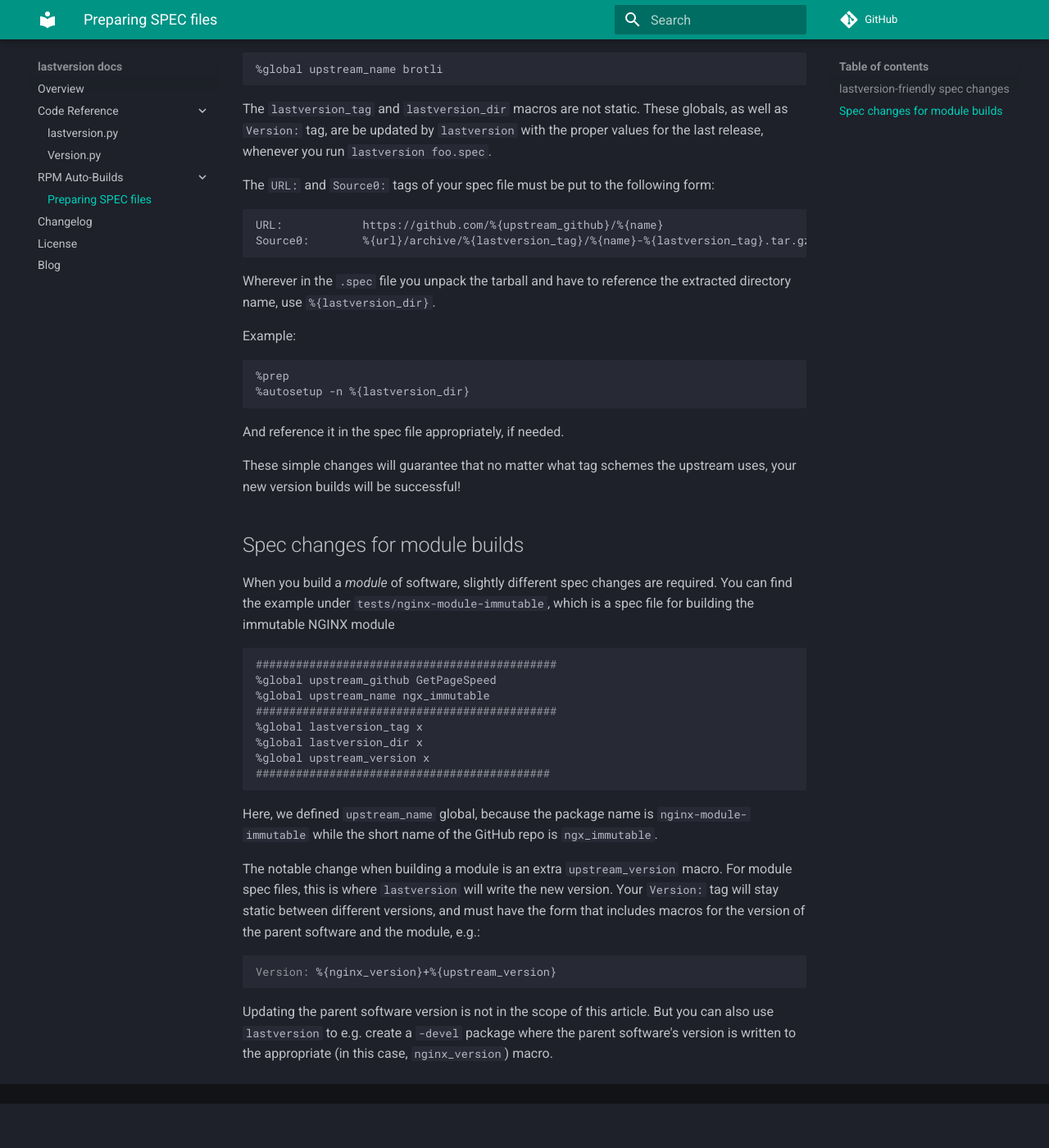
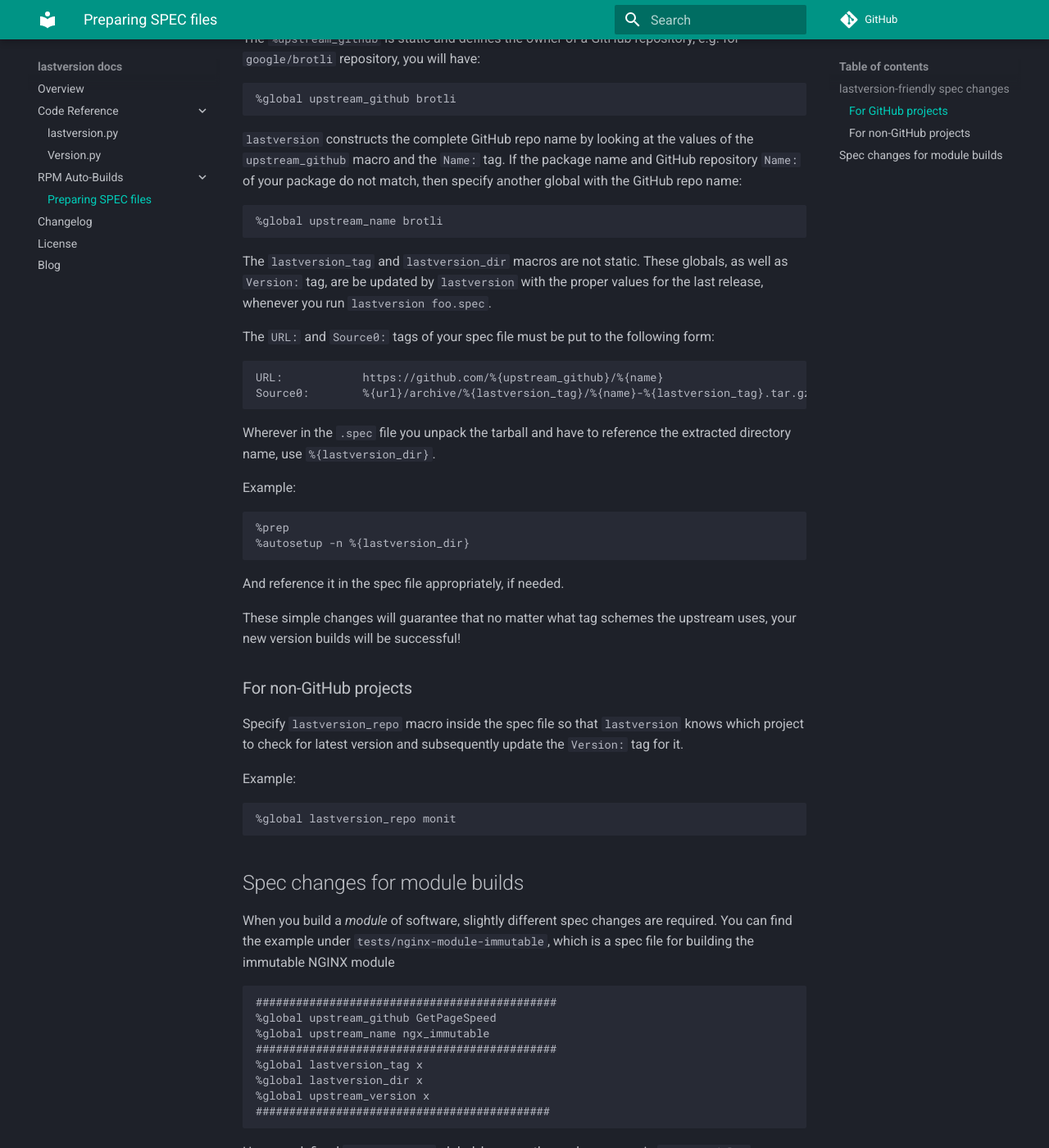
Before and after one commit to dvershinin/lastversion, an MkDocs documentation site: the page built from docs/spec-preparing.md, in a window 1280 px wide and 1400 px high, scrolled down 785 px. Shown: the whole window at 82% size. Built offline with MkDocs 1.6.1 and Material for MkDocs 9.7.7, drawn with Linux system fonts in a browser that asks for light colours; comment, search, counter and statistics services are not loaded; before the commit the page ends 2131 px from its top, so only the background shows below that; some of the changed text lies outside the part shown.

Commit message:
more spec logic

````diff
--- a/docs/spec-preparing.md
+++ b/docs/spec-preparing.md
@@ -1,3 +1,11 @@
+`lastversion` is capable of directly updating RPM .spec files with the latest release version:
+
+```bash
+lastversion package-name.spec
+```
+
+This feature allows building an easy automation for rebuilding package updates.
+
 There are only a couple of modifications you must make to your `.spec` file in order to make them `lastversion` friendly.
 
 These changes will allow `lastversion` to work with your `.spec` file and discover the GitHub repository in question and the current version.
@@ -8,9 +16,11 @@
 
 ## lastversion-friendly spec changes
 
+### For GitHub projects
+
 The header of the .spec file must have the following macros defined:
 
-```spec
+```rpmspec
 %global upstream_github <repository owner>
 %global lastversion_tag x
 %global lastversion_dir x
@@ -18,14 +28,14 @@
 
 The `%upstream_github` is static and defines the owner of a GitHub repository, e.g. for `google/brotli` repository, you will have:
 
-```spec
+```rpmspec
 %global upstream_github brotli
 ```
 
 `lastversion` constructs the complete GitHub repo name by looking at the values of the `upstream_github` macro and the `Name:` tag.
 If the package name and GitHub repository `Name:` of your package do not match, then specify another global with the GitHub repo name:
 
-```spec
+```rpmspec
 %global upstream_name brotli
 ```
 
@@ -34,7 +44,7 @@
 
 The `URL:` and `Source0:` tags of your spec file must be put to the following form:
 
-```
+```rpmspec
 URL:            https://github.com/%{upstream_github}/%{name}
 Source0:        %{url}/archive/%{lastversion_tag}/%{name}-%{lastversion_tag}.tar.gz
 ```
@@ -43,7 +53,7 @@
 
 Example:
 
-```
+```rpmspec
 %prep
 %autosetup -n %{lastversion_dir}
 ```
@@ -52,12 +62,23 @@
 
 These simple changes will guarantee that no matter what tag schemes the upstream uses, your new version builds will be successful!
 
+### For non-GitHub projects
+
+Specify `lastversion_repo` macro inside the spec file so that `lastversion` knows which project
+to check for latest version and subsequently update the `Version:` tag for it.
+
+Example:
+
+```rpmspec
+%global lastversion_repo monit
+```
+
 ## Spec changes for module builds
 
 When you build a *module* of software, slightly different spec changes are required. You can find the example under `tests/nginx-module-immutable`,
 which is a spec file for building the immutable NGINX module
 
-```spec
+```rpmspec
 #############################################
 %global upstream_github GetPageSpeed
 %global upstream_name ngx_immutable
@@ -73,7 +94,7 @@
 The notable change when building a module is an extra `upstream_version` macro. For module spec files, this is where `lastversion` will write the new version.
 Your `Version:` tag will stay static between different versions, and must have the form that includes macros for the version of the parent software and the module, e.g.:
 
-```spec
+```rpmspec
 Version: %{nginx_version}+%{upstream_version}
 ```
 
````
Also changed, not shown: 2 other files.
